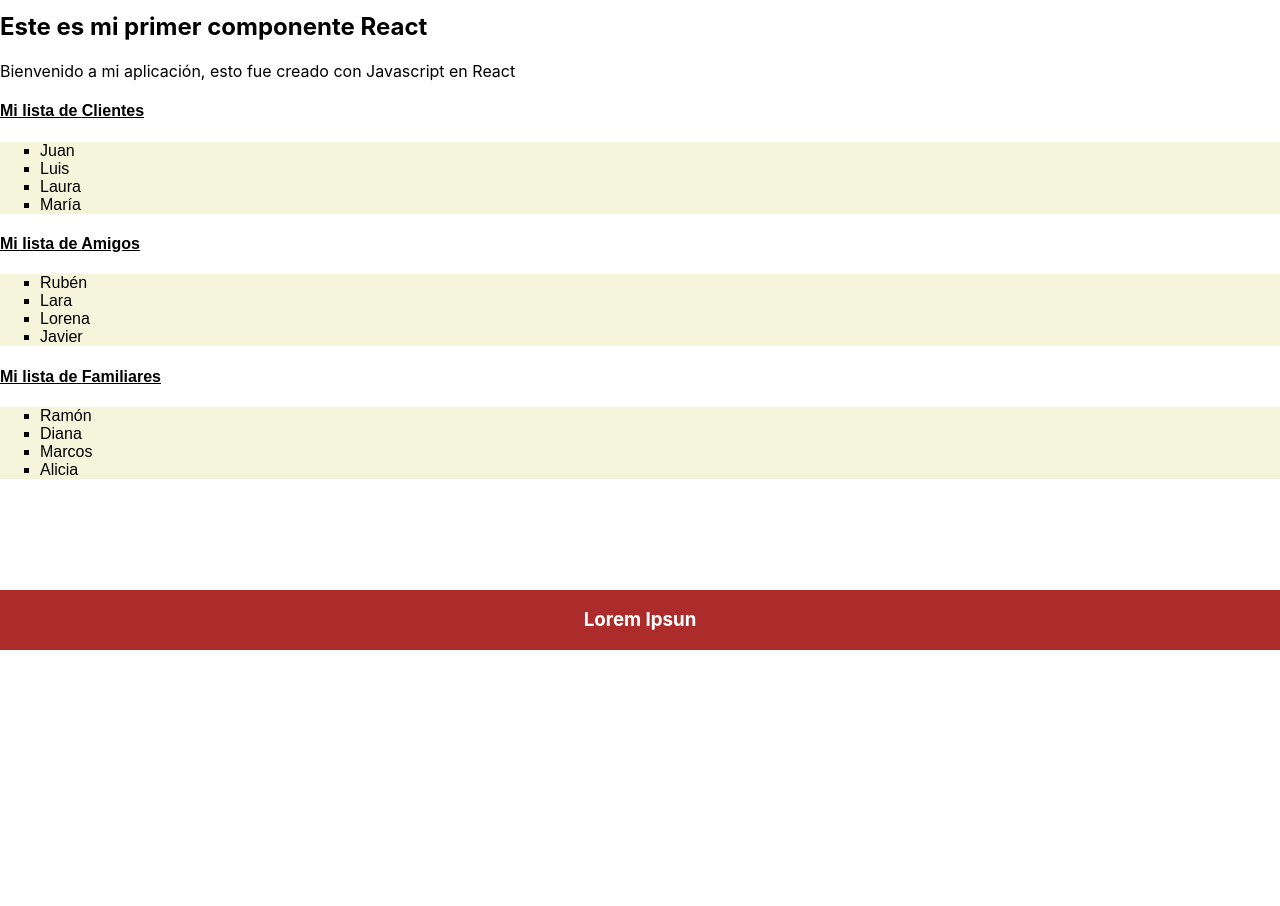
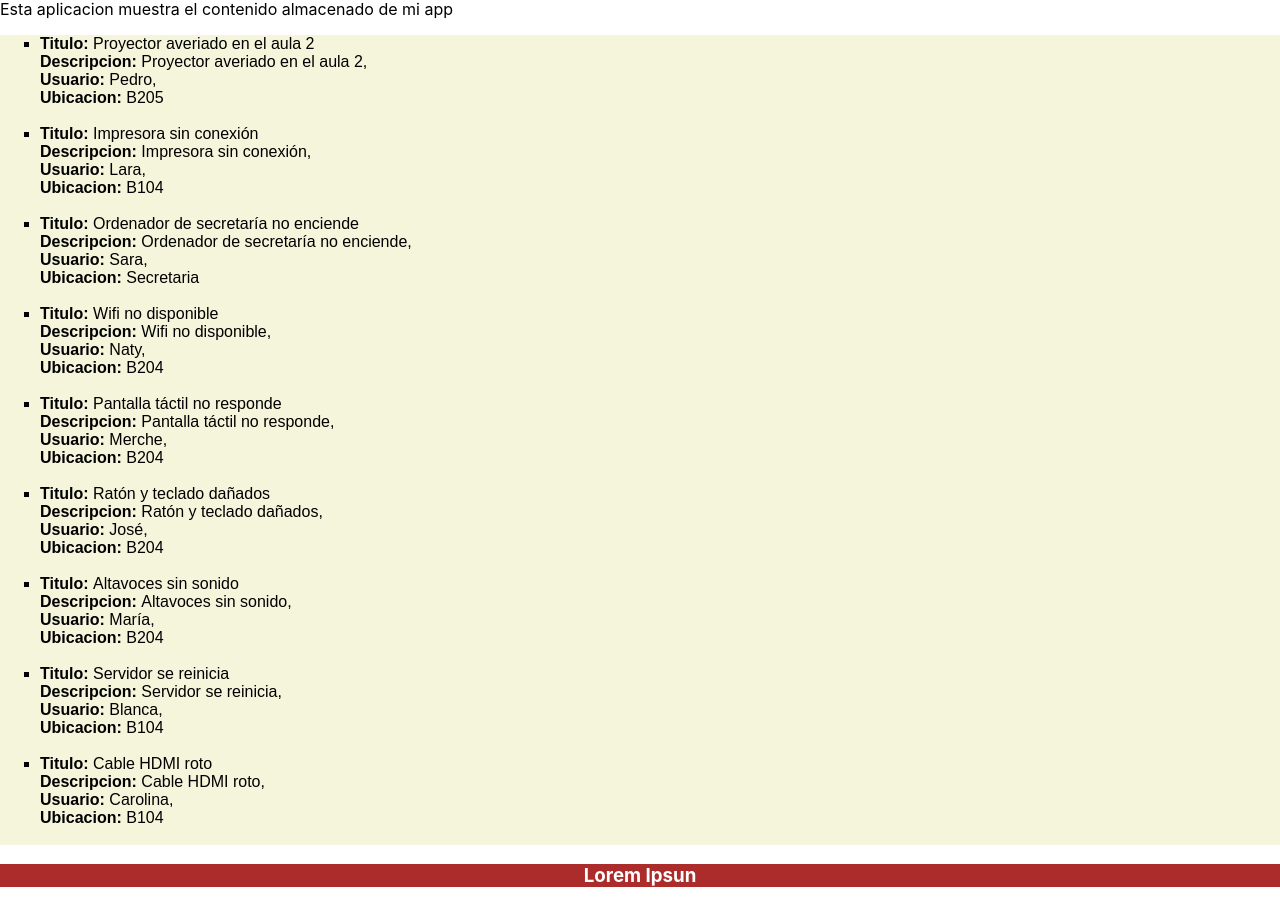
Before and after one commit to Jorge-OR/proyectoReact, a React app: page / in a window 1280 px wide. Shown: the part 150-1056 px from the top of the page. Before the commit the page ends 800 px from the top, so only its background shows below. Built offline with nearby package versions, Linux system fonts and the light colour scheme.

Commit message:
Agregar cambios para UT03_ACT1

```diff
--- a/src/components/MiLista.js
+++ b/src/components/MiLista.js
@@ -1,20 +1,133 @@
 import React from "react";
 
 class MiLista extends React.Component {
+    state={
+        incidencias : [
+        {
+            id_incidencia: 1,
+            id_usuario: "Pedro",
+            titulo: "Proyector averiado en el aula 2",
+            descripcion: "Proyector averiado en el aula 2",
+            categoria: "Hardware",
+            nivel_urgencia: "Media",
+            fecha_registro: "2025-10-20",
+            estado: "Abierta",
+            ubicacion: "B205"
+        },
+
+        {
+            id_incidencia: 1,
+            id_usuario: "Lara",
+            titulo: "Impresora sin conexión",
+            descripcion: "Impresora sin conexión",
+            categoria: "Hardware",
+            nivel_urgencia: "Alta",
+            fecha_registro: "2025-10-20",
+            estado: "Abierta",
+            ubicacion: "B104"
+        },
+
+        {
+            id_incidencia: 1,
+            id_usuario: "Sara",
+            titulo: "Ordenador de secretaría no enciende",
+            descripcion: "Ordenador de secretaría no enciende",
+            categoria: "Hardware",
+            nivel_urgencia: "Alta",
+            fecha_registro: "2025-10-20",
+            estado: "Abierta",
+            ubicacion: "Secretaria"
+        },
+
+        {
+            id_incidencia: 1,
+            id_usuario: "Naty",
+            titulo: "Wifi no disponible",
+            descripcion: "Wifi no disponible",
+            categoria: "Conectividad",
+            nivel_urgencia: "Alta",
+            fecha_registro: "2025-10-20",
+            estado: "Abierta",
+            ubicacion: "B204"
+        },
+
+        {
+            id_incidencia: 1,
+            id_usuario: "Merche",
+            titulo: "Pantalla táctil no responde",
+            descripcion: "Pantalla táctil no responde",
+            categoria: "Hardware",
+            nivel_urgencia: "Baja",
+            fecha_registro: "2025-10-20",
+            estado: "Abierta",
+            ubicacion: "B204"
+        },
+
+        {
+            id_incidencia: 1,
+            id_usuario: "José",
+            titulo: "Ratón y teclado dañados",
+            descripcion: "Ratón y teclado dañados",
+            categoria: "Hardware",
+            nivel_urgencia: "Alta",
+            fecha_registro: "2025-10-20",
+            estado: "Baja",
+            ubicacion: "B204"
+        },
+
+        {
+            id_incidencia: 1,
+            id_usuario: "María",
+            titulo: "Altavoces sin sonido",
+            descripcion: "Altavoces sin sonido",
+            categoria: "Hardware",
+            nivel_urgencia: "Media",
+            fecha_registro: "2025-10-20",
+            estado: "Abierta",
+            ubicacion: "B204"
+        },
+
+        {
+            id_incidencia: 1,
+            id_usuario: "Blanca",
+            titulo: "Servidor se reinicia",
+            descripcion: "Servidor se reinicia",
+            categoria: "Conectividad",
+            nivel_urgencia: "Alta",
+            fecha_registro: "2025-10-20",
+            estado: "Abierta",
+            ubicacion: "B104"
+        },
+
+         {
+            id_incidencia: 1,
+            id_usuario: "Carolina",
+            titulo: "Cable HDMI roto",
+            descripcion: "Cable HDMI roto",
+            categoria: "Hardware",
+            nivel_urgencia: "Baja",
+            fecha_registro: "2025-10-20",
+            estado: "Abierta",
+            ubicacion: "B104"
+        }]}
+
+
 
     render(){
         return (
-            <div className="lista">
-                <h4>Mi lista de {this.props.titulo}</h4>
-                    <ul>
-                        <li>{this.props.nombre1}</li>
-                        <li>{this.props.nombre2}</li>
-                        <li>{this.props.nombre3}</li>
-                        <li>{this.props.nombre4}</li>
-
-                    </ul>
-            </div>
-        )
+            <>
+                <ul>
+                    {
+                        this.state.incidencias.map((i) => (
+                            <li key={i.id_incidencia}><strong>Titulo: </strong>{i.titulo} <br></br>
+                            <strong>Descripcion: </strong>{i.descripcion}, <br></br>
+                            <strong>Usuario: </strong>{i.id_usuario}, <br></br>
+                            <strong>Ubicacion: </strong> {i.ubicacion}<br></br><br></br></li>
+                        ))
+                    }
+                </ul>
+            </>
+        );
 }}
 
 
--- a/src/components/footer/Footer.css
+++ b/src/components/footer/Footer.css
@@ -1,6 +1,5 @@
 .Footer{
     background-color: rgb(172, 43, 43);
-    position: fixed; /* lo fija al fondo*/
     bottom: 0; /* lo coloca en la parte más baja*/
     left: 0; /* lo ajusta al borde izquierdo*/
     width: 100%; /* ocupa todo el ancho*/
--- a/src/components/main/App.js
+++ b/src/components/main/App.js
@@ -6,35 +6,15 @@ import MiLista from '../MiLista'
 
 function App() {
   return (
-    <div className="App">
+    <>
       <Header/>
-      <h1>Hola mundo</h1>
-      <h2>Este es mi primer componente React</h2>
-      <div className='Parrafo'>
-      <p>Bienvenido a mi aplicación, esto fue creado con Javascript en React</p>
+      <h2>Mi aplicacion</h2>
+      <div id='Parrafo'>
+      <p>Esta aplicacion muestra el contenido almacenado de mi app</p>
       </div>
-
-      <MiLista
-      titulo="Clientes"
-      nombre1="Juan"
-      nombre2="Luis"
-      nombre3="Laura"
-      nombre4="María"/>
-      <MiLista
-      titulo="Amigos"
-      nombre1="Rubén"
-      nombre2="Lara"
-      nombre3="Lorena"
-      nombre4="Javier"/>
-      <MiLista
-      titulo="Familiares"
-      nombre1="Ramón"
-      nombre2="Diana"
-      nombre3="Marcos"
-      nombre4="Alicia"/>
+      <MiLista/>
       <Footer/>
-
-    </div>
+      </>
   );
 }
 
```
